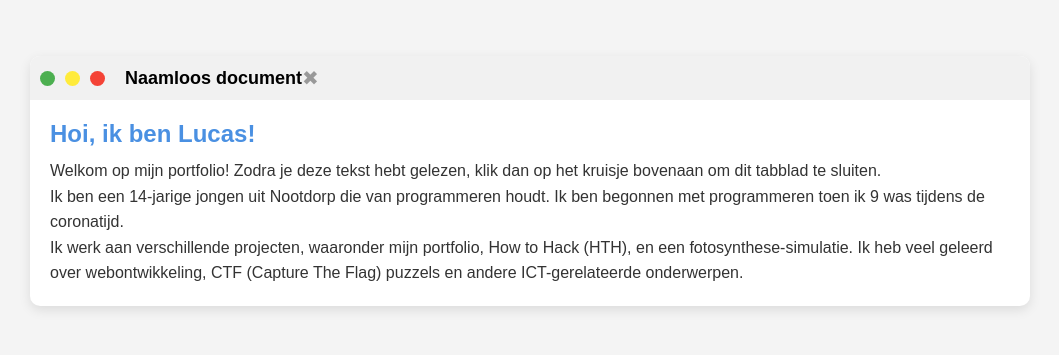
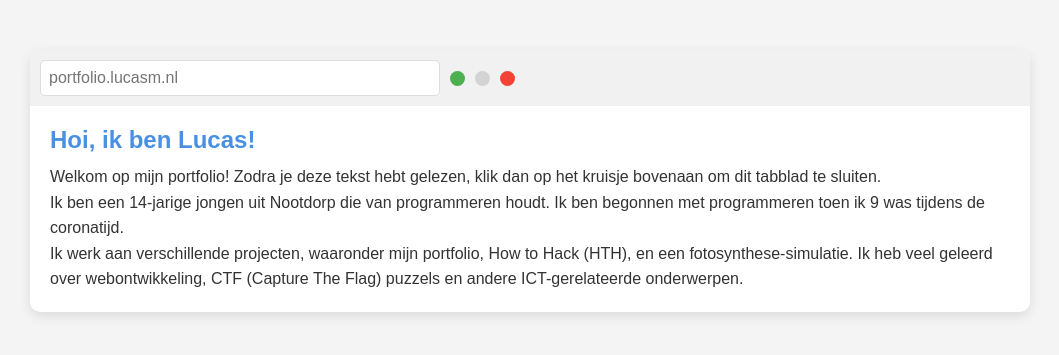
Before and after one commit to lucasenlucas/port, a plain HTML site: page index.html in a window 1280 px wide. Shown: the part 219-574 px from the top of the page, without its empty margins (110-1169 px from the left). Drawn offline with Linux system fonts and the light colour scheme.

Commit message:
Update index.html

```diff
--- a/index.html
+++ b/index.html
@@ -42,6 +42,18 @@
     .header-content {
       display: flex;
       align-items: center;
+      width: 100%;
+    }
+
+    .search-bar {
+      width: 100%;
+      max-width: 400px;
+      padding: 8px;
+      font-size: 16px;
+      color: #333;
+      border: 1px solid #ddd;
+      border-radius: 5px;
+      margin-right: 10px;
     }
 
     .dot {
@@ -49,6 +61,7 @@
       height: 15px;
       border-radius: 50%;
       margin-right: 10px;
+      cursor: pointer;
     }
 
     .green {
@@ -63,9 +76,9 @@
       background-color: #F44336;
     }
 
-    h1 {
-      font-size: 18px;
-      margin-left: 10px;
+    .inactive {
+      background-color: #D3D3D3;
+      cursor: not-allowed;
     }
 
     .close-btn {
@@ -74,10 +87,6 @@
       font-size: 20px;
       cursor: pointer;
       color: #999;
-    }
-
-    .close-btn:hover {
-      color: #f44336;
     }
 
     .document-content {
@@ -111,11 +120,10 @@
     <!-- Browser Header -->
     <header>
       <div class="header-content">
-        <span class="dot green"></span>
-        <span class="dot yellow"></span>
-        <span class="dot red"></span>
-        <h1>Naamloos document</h1>
-        <button class="close-btn" onclick="goToDesktop()">✖</button>
+        <input type="text" class="search-bar" placeholder="portfolio.lucasm.nl">
+        <span class="dot green" onclick="goFullScreen()"></span>
+        <span class="dot yellow inactive"></span>
+        <span class="dot red" onclick="goToDesktop()"></span>
       </div>
     </header>
 
@@ -129,8 +137,22 @@
   </div>
 
   <script>
+    // Functie voor het gaan naar de desktop pagina
     function goToDesktop() {
       window.location.href = 'desktop.html';  // Verandert naar desktop.html
+    }
+
+    // Functie voor het vergroten van het scherm
+    function goFullScreen() {
+      if (document.documentElement.requestFullscreen) {
+        document.documentElement.requestFullscreen();
+      } else if (document.documentElement.mozRequestFullScreen) { // Firefox
+        document.documentElement.mozRequestFullScreen();
+      } else if (document.documentElement.webkitRequestFullscreen) { // Chrome, Safari en Opera
+        document.documentElement.webkitRequestFullscreen();
+      } else if (document.documentElement.msRequestFullscreen) { // Internet Explorer/Edge
+        document.documentElement.msRequestFullscreen();
+      }
     }
   </script>
 
```
